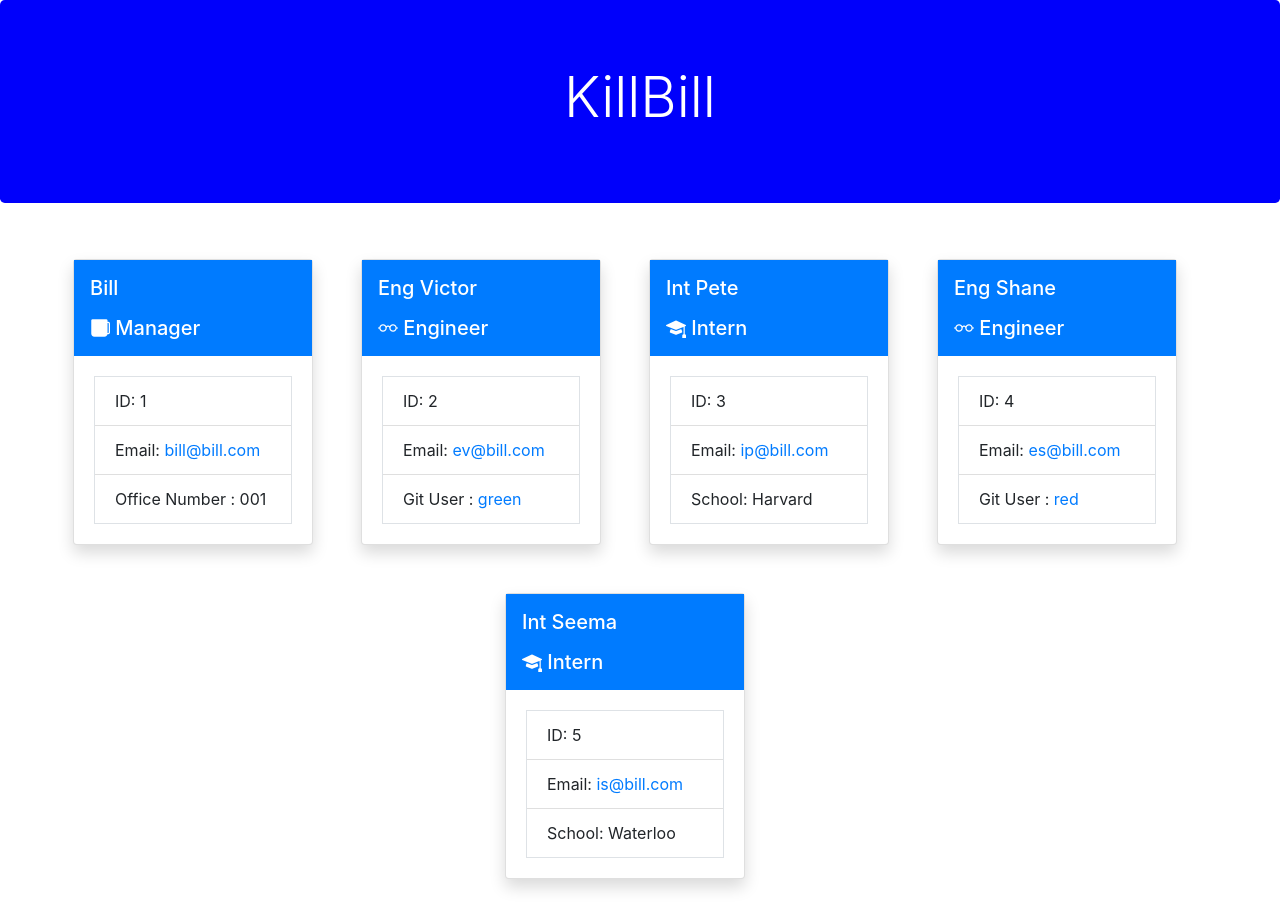
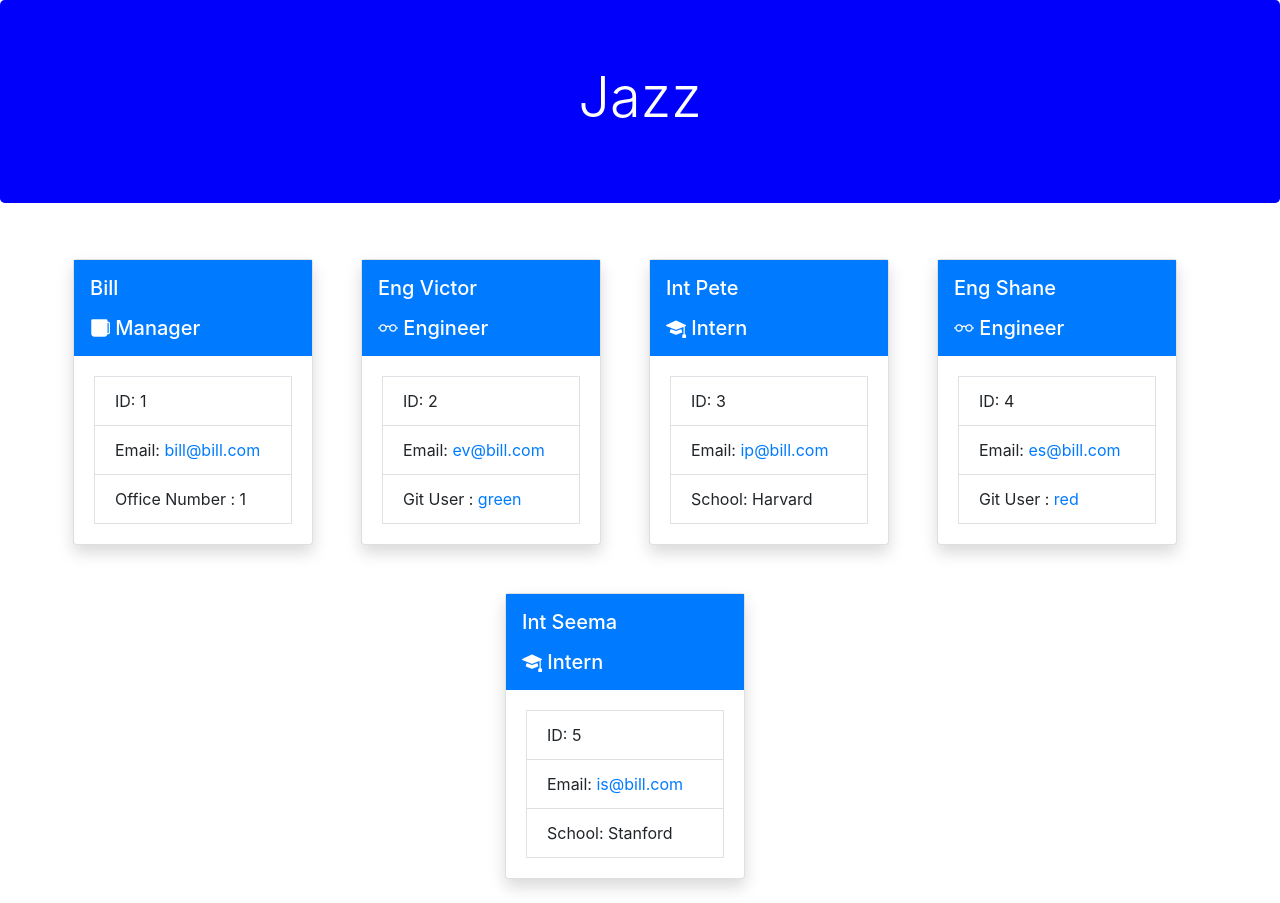
Before and after one commit to rajeswarivmarimuthu/team-roster, a website: page dist/teamRoster.html in a window 1280 px wide. Drawn offline with nearby package versions, Linux system fonts and the light colour scheme.

```diff
--- a/dist/teamRoster.html
+++ b/dist/teamRoster.html
@@ -8,7 +8,7 @@
         <title>Team Roster</title>
     </head>
     <div class="jumbotron" style="background-color: #0000fb">
-    <h1 class="display-4 text-white text-center">KillBill</h1>
+    <h1 class="display-4 text-white text-center">Jazz</h1>
     </div>
     <body>
         <div class = 'col-lg-12 row custom-deck justify-content-center', id='card-tile'>
@@ -23,7 +23,7 @@
                     <ul class="list-group list-group-flush border">
                         <li class="list-group-item"> ID: 1 </li>
                         <li class="list-group-item"> Email: <a href="mailto:bill@bill.com" target="_blank" rel="noopener noreferrer">bill@bill.com</a> </li>
-                        <li class="list-group-item"> Office Number : 001 </li>
+                        <li class="list-group-item"> Office Number : 1 </li>
                     </ul>
                 </div>
             </div>
@@ -71,7 +71,7 @@
                 <div>
                     <ul class="list-group list-group-flush border">
                         <li class="list-group-item"> ID: 4 </li>
-                        <li class="list-group-item"> Email: <a href="mailto:es@bill.com" target="_blank" rel="noopener noreferrer">es@bill.com</a> </li>
+                        <li class="list-group-item"> Email: <a href="mailto:es@bill.com " target="_blank" rel="noopener noreferrer">es@bill.com </a> </li>
                         <li class="list-group-item"> Git User : <a href="https://github.com/red" class="contact-icons" target="_blank" rel="noopener noreferrer"> red
                 </a> </li>
                     </ul>
@@ -89,7 +89,7 @@
                     <ul class="list-group list-group-flush border">
                         <li class="list-group-item"> ID: 5 </li>
                         <li class="list-group-item"> Email: <a href="mailto:is@bill.com" target="_blank" rel="noopener noreferrer">is@bill.com</a> </li>
-                        <li class="list-group-item"> School: Waterloo </li>
+                        <li class="list-group-item"> School: Stanford </li>
                     </ul>
                 </div>
             </div>
```
Also changed, not shown: README.md.
